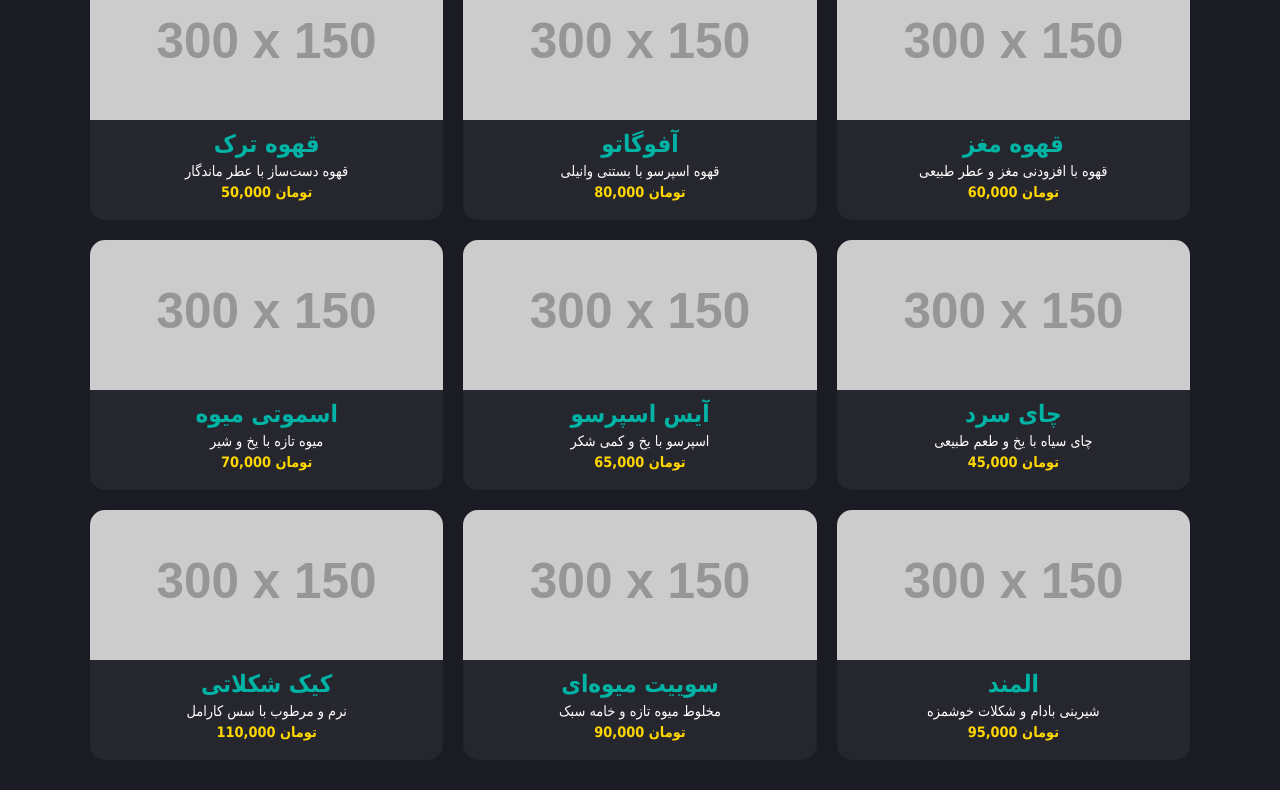
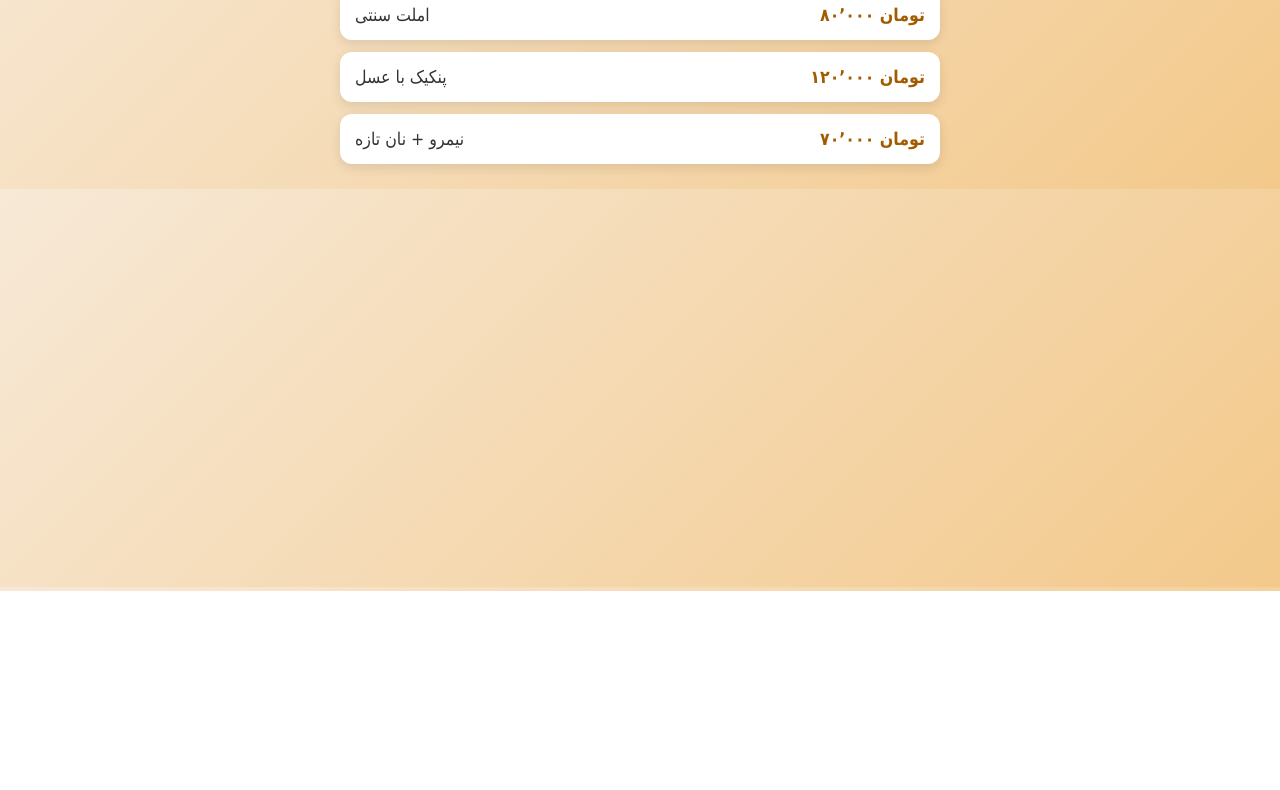
Before and after one commit to cafebalcony365/cafebalcony365.github.io, a plain HTML site: page index.html in a window 1280 px wide. Shown: the part 209-999 px from the top of the page. After the commit the page ends 800 px from the top, so only its background shows below. Drawn offline with Linux system fonts and the light colour scheme; placeholder pictures from the web are drawn by us.

Commit message:
Update index.html

```diff
--- a/index.html
+++ b/index.html
@@ -3,98 +3,100 @@
 <head>
   <meta charset="UTF-8">
   <meta name="viewport" content="width=device-width, initial-scale=1.0">
-  <title>منوی کافه 365</title>
+  <title>صبح دلبرانه | Cafe 365</title>
   <style>
-    body { margin:0; font-family:Tahoma,sans-serif; background:#1b1b24; color:#fff; text-align:center; }
-    header { padding:30px 10px; }
-    header h1 { margin:0 0 5px; font-size:2rem; color:#00b3a4; text-shadow:0 0 10px rgba(0,179,164,0.5);}
-    header p { color:#ffd700; font-size:1rem; }
-    .menu-container { display:grid; grid-template-columns:repeat(3,1fr); gap:20px; max-width:1100px; margin:30px auto; padding:0 20px; }
-    .menu-card { background:rgba(255,255,255,0.05); border-radius:15px; overflow:hidden; padding-bottom:15px; transition:all 0.3s ease; opacity:0; transform:translateY(20px); animation:fadeUp 1s forwards; }
-    .menu-card img { width:100%; height:150px; object-fit:cover; display:block; }
-    .menu-card h2 { margin:10px 0 5px; color:#00b3a4; }
-    .menu-card p { margin:0 10px 5px; font-size:0.9rem; }
-    .price { font-weight:bold; color:#ffd700; }
-    .menu-card:hover { transform:translateY(-5px); box-shadow:0 5px 15px rgba(0,179,164,0.3); }
-    @keyframes fadeUp { to { opacity:1; transform:translateY(0);} }
-    .menu-card:nth-child(1){animation-delay:0.2s;}
-    .menu-card:nth-child(2){animation-delay:0.4s;}
-    .menu-card:nth-child(3){animation-delay:0.6s;}
-    .menu-card:nth-child(4){animation-delay:0.8s;}
-    .menu-card:nth-child(5){animation-delay:1s;}
-    .menu-card:nth-child(6){animation-delay:1.2s;}
-    .menu-card:nth-child(7){animation-delay:1.4s;}
-    .menu-card:nth-child(8){animation-delay:1.6s;}
-    .menu-card:nth-child(9){animation-delay:1.8s;}
-    @media(max-width:900px){.menu-container{grid-template-columns:repeat(2,1fr);}}
-    @media(max-width:600px){.menu-container{grid-template-columns:1fr;} header h1{font-size:1.6rem;}}
+    body {
+      margin: 0;
+      font-family: Tahoma, sans-serif;
+      background: linear-gradient(135deg, #f7e9d7, #f3c98b);
+      color: #333;
+    }
+
+    header {
+      text-align: center;
+      padding: 20px;
+      background: rgba(255,255,255,0.7);
+      backdrop-filter: blur(10px);
+      border-bottom: 2px solid #d6a85a;
+    }
+    header h1 {
+      margin: 0;
+      font-size: 1.8rem;
+      color: #a35b00;
+    }
+    header a {
+      display: inline-block;
+      margin-top: 8px;
+      padding: 6px 12px;
+      border-radius: 8px;
+      background: #a35b00;
+      color: #fff;
+      text-decoration: none;
+      font-size: 0.9rem;
+    }
+
+    .menu-list {
+      max-width: 600px;
+      margin: 25px auto;
+      padding: 0 15px;
+    }
+
+    .item {
+      background: #fff;
+      margin: 12px 0;
+      padding: 15px;
+      border-radius: 12px;
+      box-shadow: 0 4px 12px rgba(0,0,0,0.1);
+      display: flex;
+      align-items: center;
+      justify-content: space-between;
+    }
+
+    .item span {
+      font-size: 1.1rem;
+      color: #333;
+    }
+    .item .price {
+      color: #a35b00;
+      font-weight: bold;
+    }
+
+    @media (max-width: 600px) {
+      header h1 {
+        font-size: 1.4rem;
+      }
+      .item {
+        flex-direction: column;
+        align-items: flex-start;
+      }
+      .item .price {
+        margin-top: 8px;
+      }
+    }
   </style>
 </head>
 <body>
   <header>
-    <h1>کافه نکتار</h1>
-    <p>پناه حال خوب هر روز</p>
+    <h1>صبح دلبرانه ☀️</h1>
+    <a href="index.html">بازگشت به منو اصلی</a>
   </header>
 
-  <div class="menu-container">
-    <!-- دسته قهوه‌ها -->
-    <div class="menu-card">
-      <img src="https://via.placeholder.com/300x150?text=%D9%82%D9%87%D9%88%D9%87+%D8%AA%D8%B1%DA%A9" alt="قهوه ترک">
-      <h2>قهوه ترک</h2>
-      <p>قهوه دست‌ساز با عطر ماندگار</p>
-      <p class="price">50,000 تومان</p>
+  <div class="menu-list">
+    <div class="item">
+      <span>صبحانه انگلیسی</span>
+      <span class="price">۱۵۰٬۰۰۰ تومان</span>
     </div>
-    <div class="menu-card">
-      <img src="https://via.placeholder.com/300x150?text=%D8%A7%D9%81%D9%88%DA%AF%D8%A7%D8%AA%D9%88" alt="آفوگاتو">
-      <h2>آفوگاتو</h2>
-      <p>قهوه اسپرسو با بستنی وانیلی</p>
-      <p class="price">80,000 تومان</p>
+    <div class="item">
+      <span>املت سنتی</span>
+      <span class="price">۸۰٬۰۰۰ تومان</span>
     </div>
-    <div class="menu-card">
-      <img src="https://via.placeholder.com/300x150?text=%D9%82%D9%87%D9%88%D9%87+%D9%85%D8%BA%D8%B2" alt="قهوه مغز">
-      <h2>قهوه مغز</h2>
-      <p>قهوه با افزودنی مغز و عطر طبیعی</p>
-      <p class="price">60,000 تومان</p>
+    <div class="item">
+      <span>پنکیک با عسل</span>
+      <span class="price">۱۲۰٬۰۰۰ تومان</span>
     </div>
-
-    <!-- دسته نوشیدنی سرد -->
-    <div class="menu-card">
-      <img src="https://via.placeholder.com/300x150?text=%D8%A7%D8%B3%D9%85%D9%88%D8%AA%DB%8C" alt="اسموتی">
-      <h2>اسموتی میوه</h2>
-      <p>میوه تازه با یخ و شیر</p>
-      <p class="price">70,000 تومان</p>
-    </div>
-    <div class="menu-card">
-      <img src="https://via.placeholder.com/300x150?text=%D8%A7%D8%B3%D9%BE%D8%B1%D8%B3%D9%88" alt="آیس اسپرسو">
-      <h2>آیس اسپرسو</h2>
-      <p>اسپرسو با یخ و کمی شکر</p>
-      <p class="price">65,000 تومان</p>
-    </div>
-    <div class="menu-card">
-      <img src="https://via.placeholder.com/300x150?text=%DA%86%D8%A7%DB%8C+یخ" alt="چای سرد">
-      <h2>چای سرد</h2>
-      <p>چای سیاه با یخ و طعم طبیعی</p>
-      <p class="price">45,000 تومان</p>
-    </div>
-
-    <!-- دسته شیرینی‌ها -->
-    <div class="menu-card">
-      <img src="https://via.placeholder.com/300x150?text=%DA%A9%DB%8C%DA%A9" alt="کیک شکلاتی">
-      <h2>کیک شکلاتی</h2>
-      <p>نرم و مرطوب با سس کارامل</p>
-      <p class="price">110,000 تومان</p>
-    </div>
-    <div class="menu-card">
-      <img src="https://via.placeholder.com/300x150?text=%D8%B3%D9%88%DB%8C%D8%AA" alt="سوییت">
-      <h2>سوییت میوه‌ای</h2>
-      <p>مخلوط میوه تازه و خامه سبک</p>
-      <p class="price">90,000 تومان</p>
-    </div>
-    <div class="menu-card">
-      <img src="https://via.placeholder.com/300x150?text=%D8%A7%D9%84%D9%85%D9%86%D8%AF" alt="المند">
-      <h2>المند</h2>
-      <p>شیرینی بادام و شکلات خوشمزه</p>
-      <p class="price">95,000 تومان</p>
+    <div class="item">
+      <span>نیمرو + نان تازه</span>
+      <span class="price">۷۰٬۰۰۰ تومان</span>
     </div>
   </div>
 </body>
```
